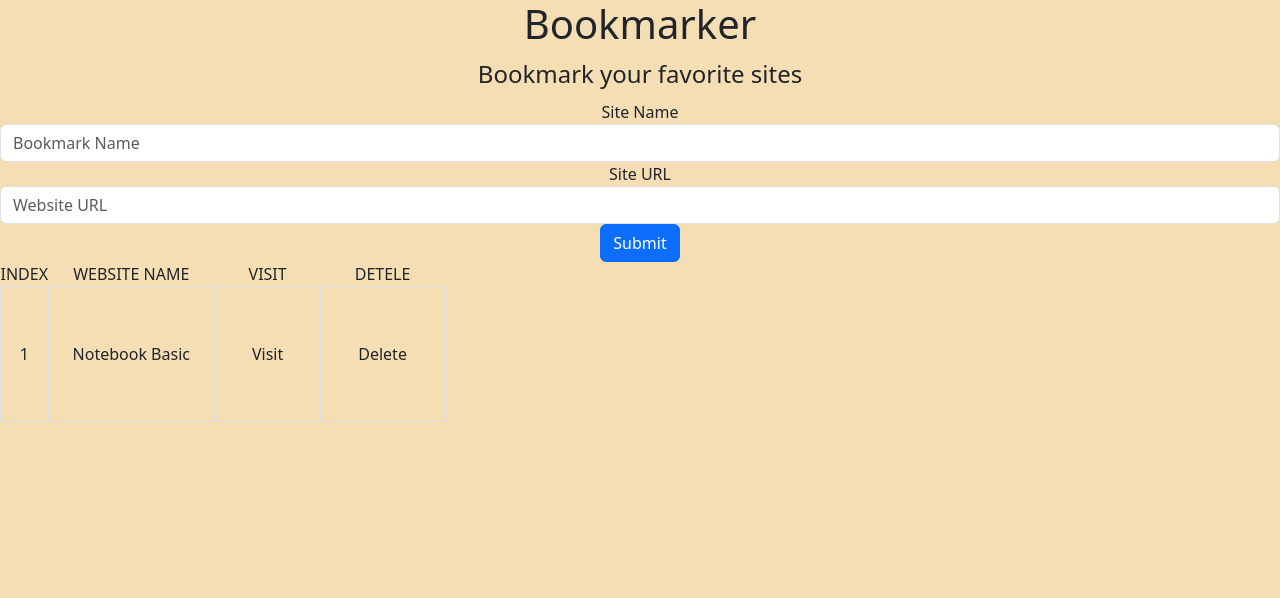
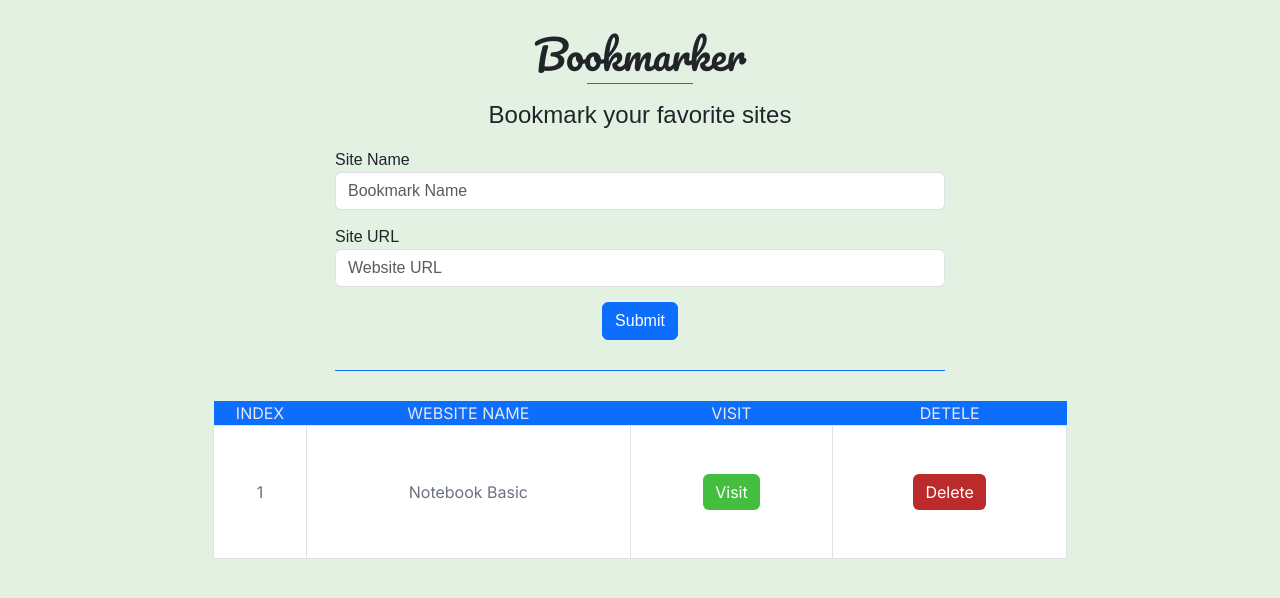
Before and after one commit to Ofarouq310/bookmarker, a website: page index.html in a window 1280 px wide. Drawn offline with Linux system fonts and the light colour scheme; a web font is replaced by a local one.

Commit message:
add layout styles

```diff
--- a/css/style.css
+++ b/css/style.css
@@ -6,6 +6,109 @@
 }
 
 body {
-  background-color: wheat;
+  background-color: #e2f1e2;
+  font-family: 'PT Sans Caption', sans-serif;
+  padding: 30px;
+}
+
+h1 {
+  font-family: 'Pacifico', sans-serif;
+}
+
+h1::after {
+  display: block;
+  content: "";
+  background-color: #0d6efd;
+  width: 50%;
+  height: 1px;
+  text-align: center;
+  margin: 5px auto;
+}
+
+h2 {
+    font-family: 'Righteous', sans-serif;
+}
+
+.app-container {
+  display: flex;
+  flex-direction: column;
+  align-items: center;
+}
+
+form {
+  width: 50%;
+  margin: 0 auto;
+}
+
+fieldset {
+  display: flex;
+  flex-direction: column;
+  gap: 15px;
+}
+
+#legend {
+  margin: 0;
   text-align: center;
 }
+
+.btn-primary {
+  align-self: center;
+}
+
+form::after {
+display: block;
+  content: "";
+  background-color: #0d6efd;
+  width: 100%;
+  height: 1px;
+  text-align: center;
+  margin: 30px auto;
+}
+
+table {
+  width: 70%;
+  font-family: 'Inter', sans-serif;
+  margin: 0 auto;
+}
+
+thead {
+  background-color: #0d6efd;
+  color: #e5e7eb;
+}
+
+tbody {
+  background-color: #FFFFFF;
+  color: #6b7280;
+}
+
+td {
+  text-align: center;
+}
+
+#visitButton {
+  background-color: #43be3e;
+  border: none;
+  color: white;
+}
+
+#visitButton:hover {
+  background-color: #39a735;
+}
+
+#visitButton:active {
+  background-color: #2e8a2b;
+}
+
+#deleteButton {
+  background-color: #bb2b2b;
+  border: none;
+  color: white;
+}
+
+#deleteButton:hover {
+  background-color: #aa2727;
+}
+
+#deleteButton:active {
+  background-color: #942222;
+}
```
